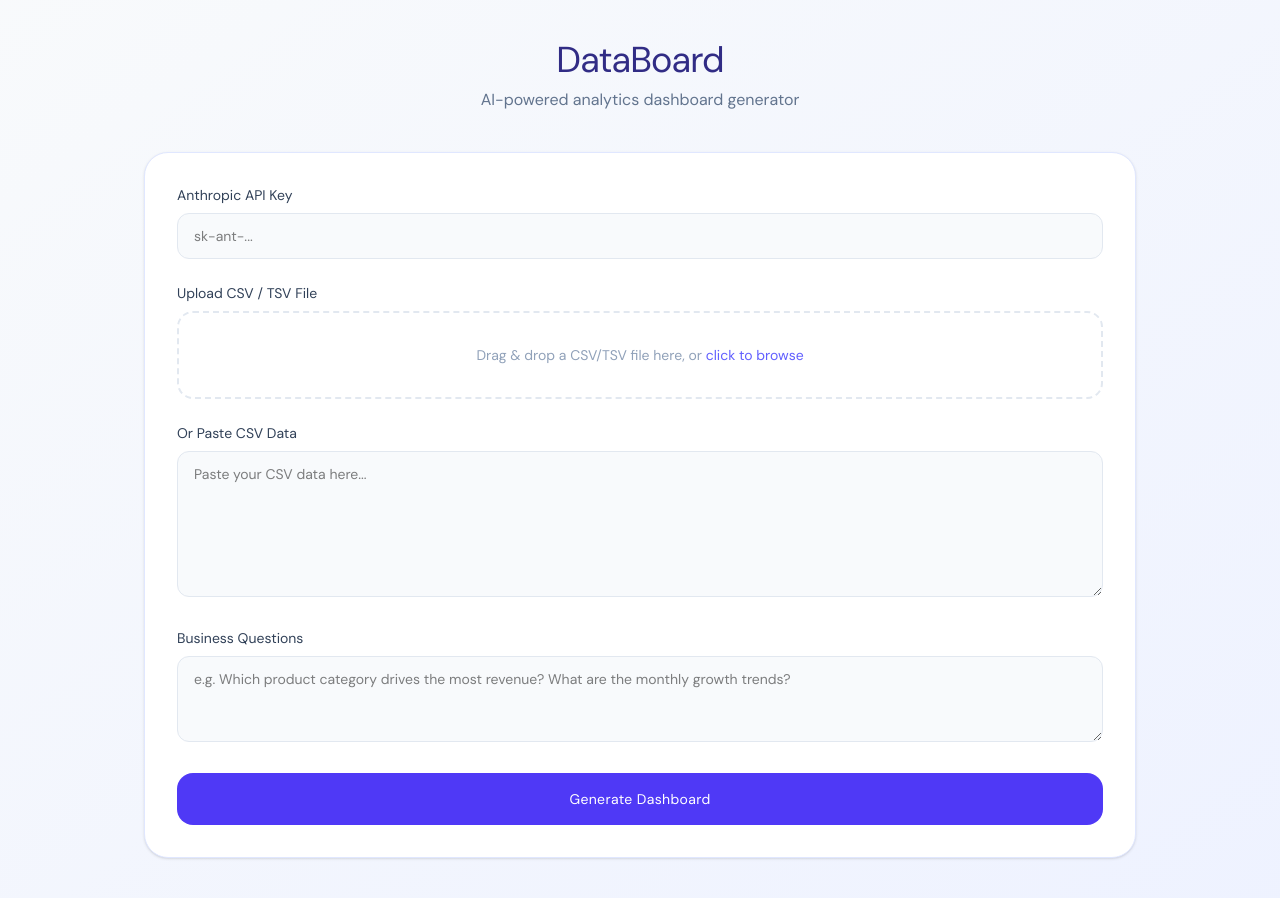
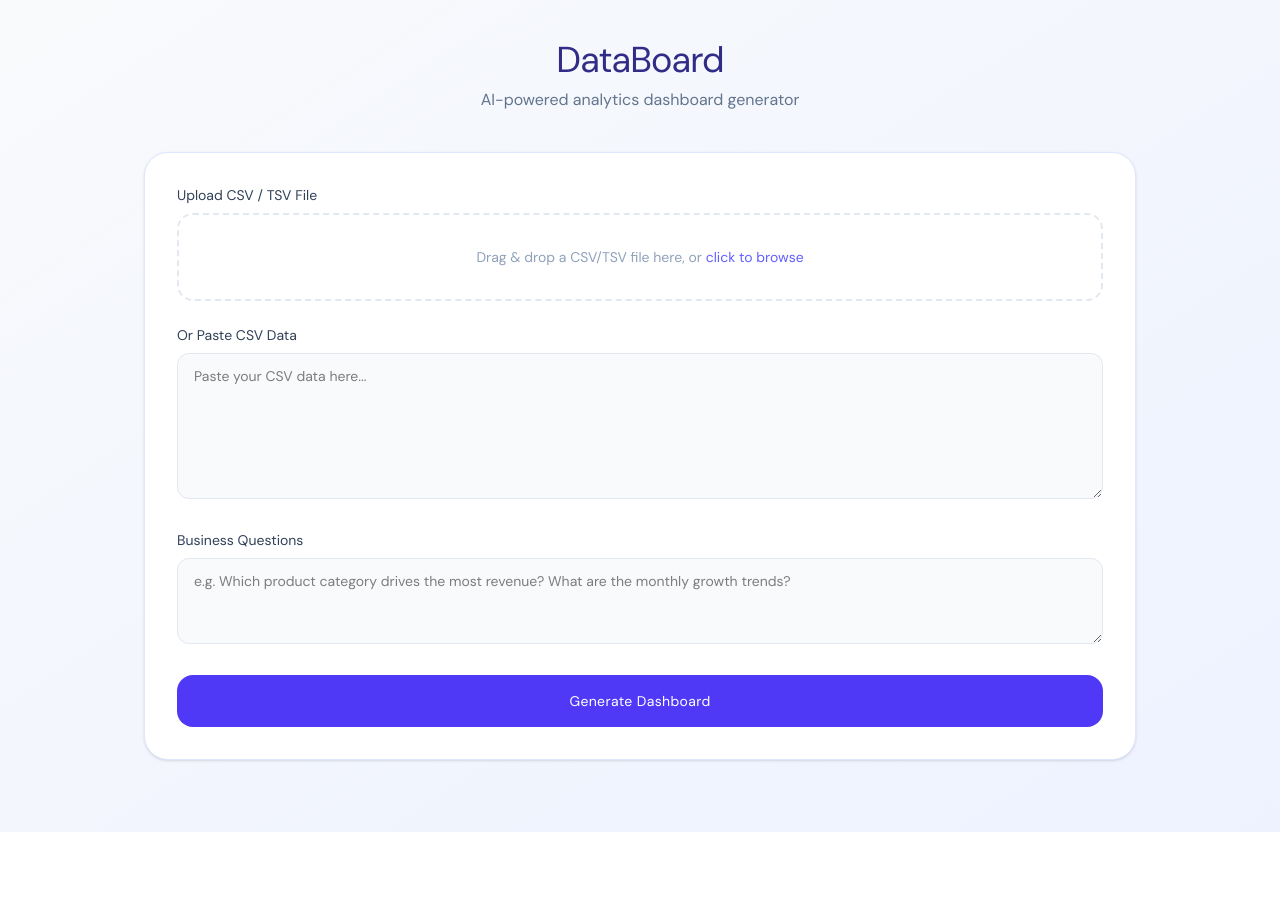
Before and after one commit to therodma/Data_Analyst_Tool, a React (Vite) app: page / in a window 1280 px wide. Shown: the top 898 px of the page. After the commit the page ends 832 px from the top, so only its background shows below. Built offline with nearby package versions, Linux system fonts and the light colour scheme.

Commit message:
remove api key input, use build-time env var

```diff
--- a/src/App.jsx
+++ b/src/App.jsx
@@ -61,7 +61,6 @@
 export default function App() {
   const [csvText, setCsvText] = useState('')
   const [questions, setQuestions] = useState('')
-  const [apiKey, setApiKey] = useState('')
   const [dashboard, setDashboard] = useState(null)
   const [loading, setLoading] = useState(false)
   const [error, setError] = useState('')
@@ -117,7 +116,6 @@
 
   const generate = async () => {
     if (!csvText.trim()) return setError('Please provide CSV data.')
-    if (!apiKey.trim()) return setError('Please enter your Anthropic API key.')
     setError('')
     setLoading(true)
     try {
@@ -125,7 +123,7 @@
         method: 'POST',
         headers: {
           'Content-Type': 'application/json',
-          'x-api-key': apiKey,
+          'x-api-key': import.meta.env.VITE_ANTHROPIC_KEY,
           'anthropic-version': '2023-06-01',
           'anthropic-dangerous-direct-browser-access': 'true',
         },
@@ -161,18 +159,6 @@
 
         {/* Input Panel */}
         <div className="bg-white rounded-3xl shadow-sm border border-indigo-100 p-8 mb-8 space-y-6">
-          {/* API Key */}
-          <div>
-            <label className="block text-sm font-600 text-slate-700 mb-2">Anthropic API Key</label>
-            <input
-              type="password"
-              value={apiKey}
-              onChange={e => setApiKey(e.target.value)}
-              placeholder="sk-ant-..."
-              className="w-full border border-slate-200 rounded-xl px-4 py-3 text-sm focus:outline-none focus:ring-2 focus:ring-indigo-400 bg-slate-50"
-            />
-          </div>
-
           {/* Drop Zone */}
           <div>
             <label className="block text-sm font-600 text-slate-700 mb-2">Upload CSV / TSV File</label>
```
